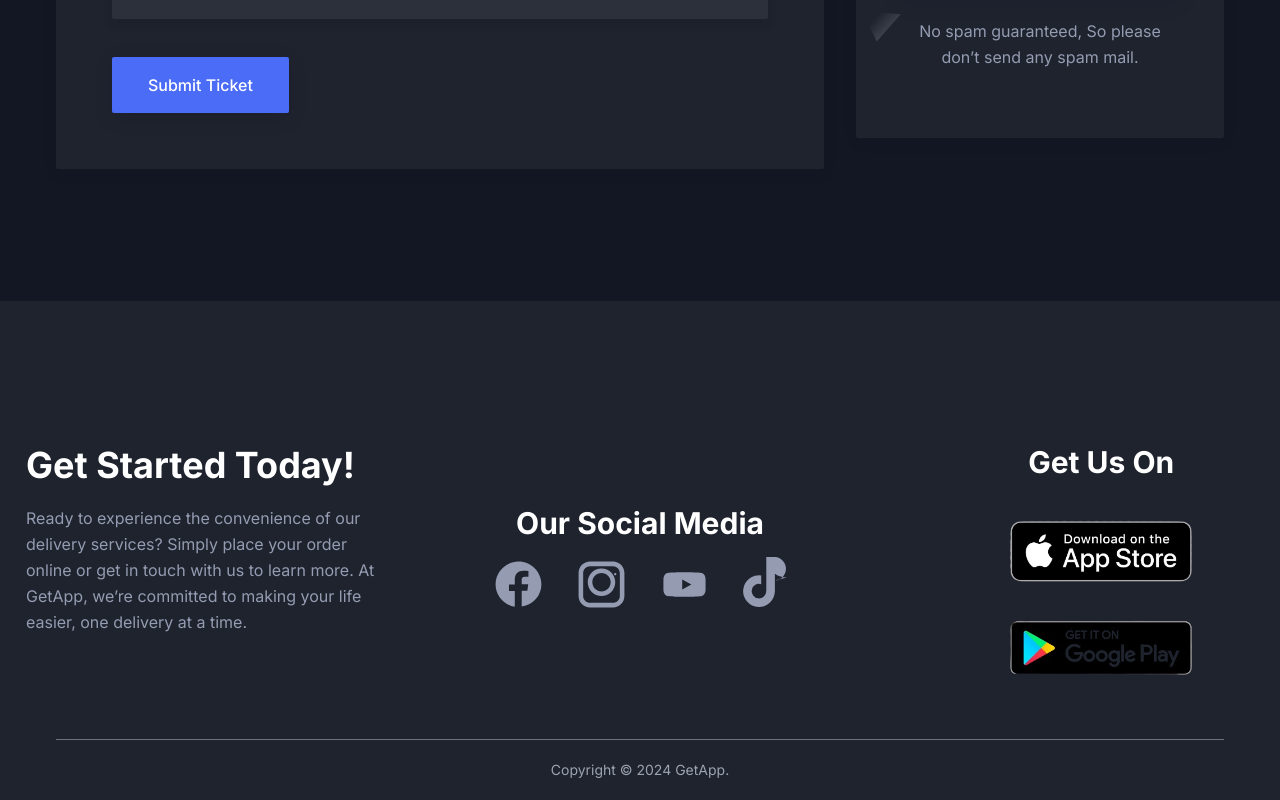
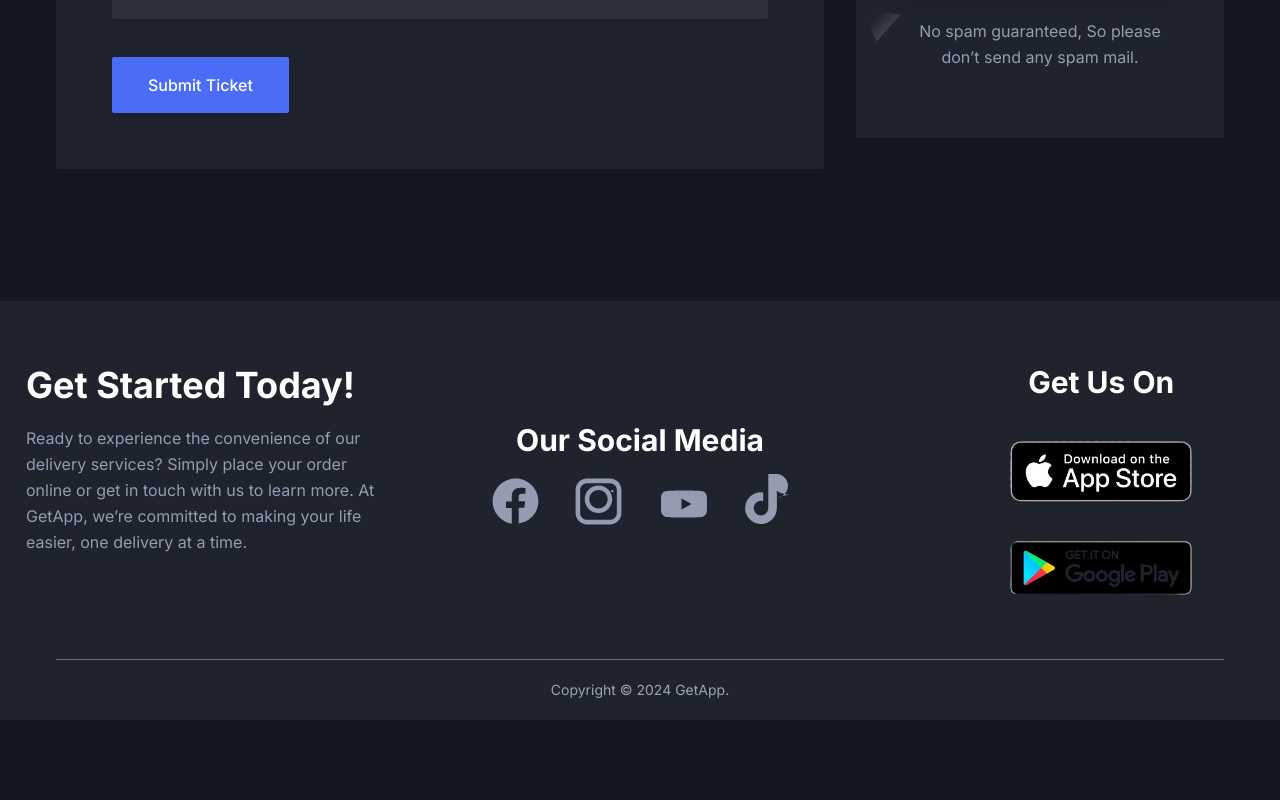
Before and after one commit to Cacarls/GetApp, a Next.js app: page /contact in a window 1280 px wide. Shown: the part 867-1667 px from the top of the page. After the commit the page ends 1587 px from the top, so only its background shows below. Built offline with nearby package versions, Linux system fonts and the light colour scheme.

Commit message:
Changing the BG color in light mode

```diff
--- a/src/components/Footer/index.tsx
+++ b/src/components/Footer/index.tsx
@@ -4,7 +4,7 @@ import Link from "next/link";
 const Footer = () => {
   return (
     <>
-      <footer className="relative z-10 bg-white pt-16 dark:bg-gray-dark md:pt-20 lg:pt-24">
+     <footer className="relative z-10 bg-gray-100 pt-16 dark:bg-gray-dark md:pt-20 lg:pt-4">
         <div className="container">
           <div className="-mx-4 flex flex-wrap justify-between items-center">
             {/* Get Started Section */}
@@ -42,7 +42,7 @@ const Footer = () => {
                   aria-label="Instagram"
                   target="_blank"
                   rel="noopener noreferrer"
-                  className="text-body-color duration-300 hover:text-primary dark:text-body-color-dark dark:hover:text-primary"
+                  className="text-body-color duration-300 hover:text-violet-500 dark:text-body-color-dark dark:hover:text-violet-500"
                 >
                   <svg width="55" height="55" viewBox="0 0 24 24" fill="currentColor" xmlns="http://www.w3.org/2000/svg">
                     <path d="M7 2C4.23858 2 2 4.23858 2 7V17C2 19.7614 4.23858 22 7 22H17C19.7614 22 22 19.7614 22 17V7C22 4.23858 19.7614 2 17 2H7ZM4 7C4 5.34315 5.34315 4 7 4H17C18.6569 4 20 5.34315 20 7V17C20 18.6569 18.6569 20 17 20H7C5.34315 20 4 18.6569 4 17V7ZM12 7C9.79086 7 8 8.79086 8 11C8 13.2091 9.79086 15 12 15C14.2091 15 16 13.2091 16 11C16 8.79086 14.2091 7 12 7ZM6 11C6 7.68629 8.68629 5 12 5C15.3137 5 18 7.68629 18 11C18 14.3137 15.3137 17 12 17C8.68629 17 6 14.3137 6 11ZM18.5 7.5C18.5 7.77614 18.2761 8 18 8C17.7239 8 17.5 7.77614 17.5 7.5C17.5 7.22386 17.7239 7 18 7C18.2761 7 18.5 7.22386 18.5 7.5Z" />
@@ -55,9 +55,9 @@ const Footer = () => {
                   aria-label="YouTube"
                   target="_blank"
                   rel="noopener noreferrer"
-                  className="text-body-color duration-300 hover:text-primary dark:text-body-color-dark dark:hover:text-primary"
+                  className="text-body-color duration-300 hover:text-red-500 dark:text-body-color-dark dark:hover:text-red-500"
                 >
-                  <svg width="55" height="55" viewBox="0 0 24 24" fill="currentColor" xmlns="http://www.w3.org/2000/svg">
+                  <svg width="60" height="60" viewBox="0 0 24 24" fill="currentColor" xmlns="http://www.w3.org/2000/svg">
                     <path d="M19.571 6.94856C20.0163 7.08472 20.4044 7.38594 20.6804 7.80356C21.0232 8.35355 21.2 9.06576 21.2 9.8V14.2C21.2 14.9342 21.0232 15.6464 20.6804 16.1964C20.4044 16.6141 20.0163 16.9153 19.571 17.0514C18.5093 17.3847 12 17.3847 12 17.3847C12 17.3847 5.49066 17.3847 4.42899 17.0514C3.98369 16.9153 3.59561 16.6141 3.3196 16.1964C2.97682 15.6464 2.8 14.9342 2.8 14.2V9.8C2.8 9.06576 2.97682 8.35355 3.3196 7.80356C3.59561 7.38594 3.98369 7.08472 4.42899 6.94856C5.49066 6.61534 12 6.61534 12 6.61534C12 6.61534 18.5093 6.61534 19.571 6.94856ZM15.0075 12L10.9963 9.84861V14.1514L15.0075 12Z" />
                   </svg>
                 </a>
```
